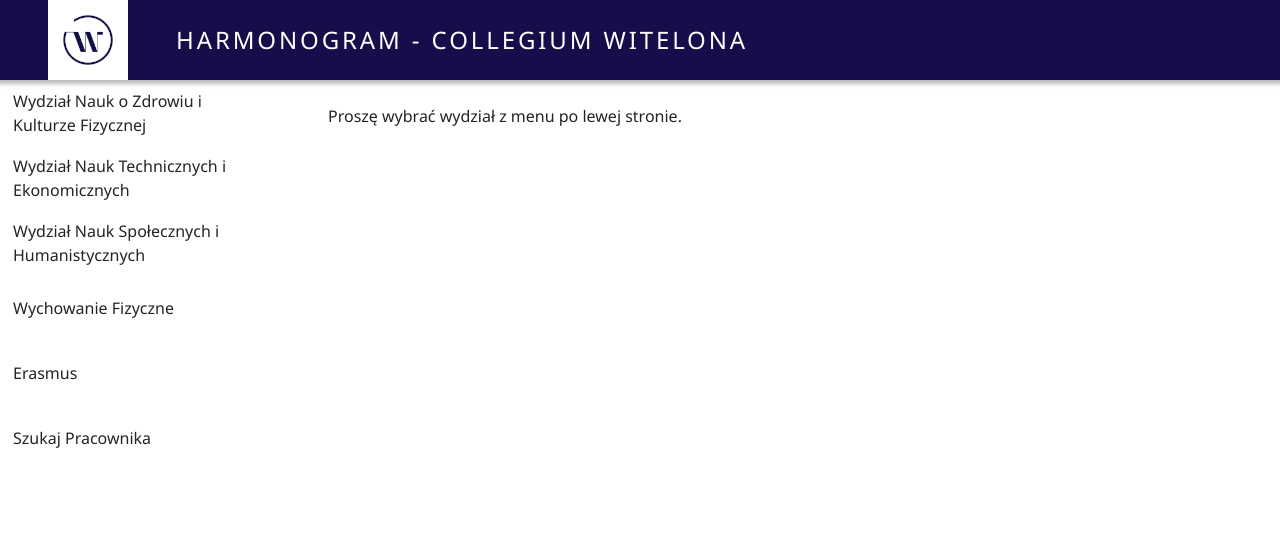
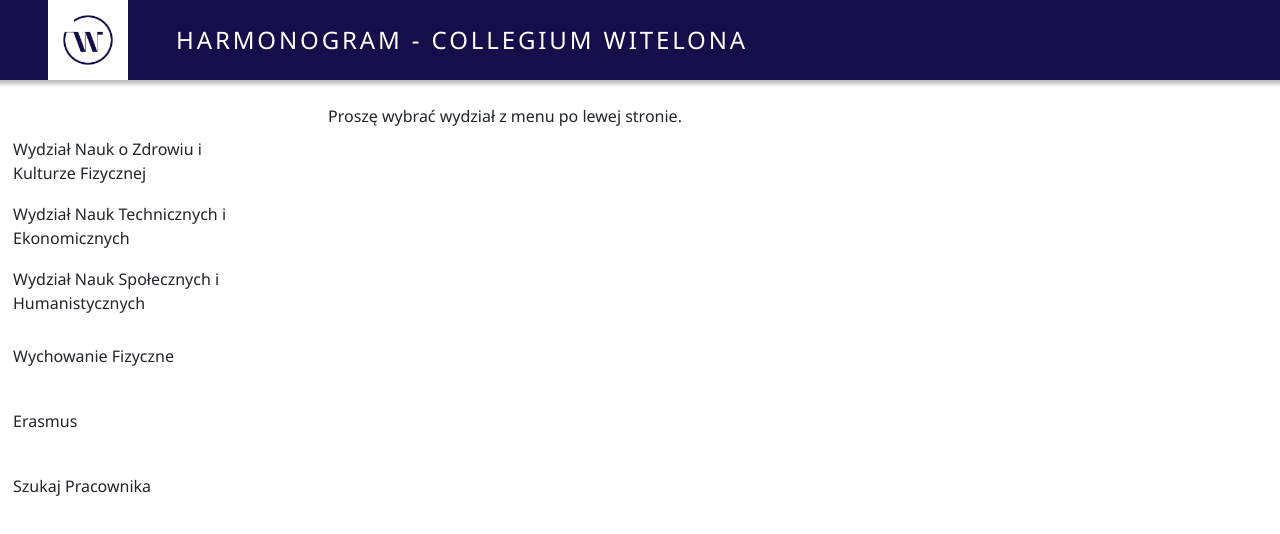
Before and after one commit to PiotrTekieli/Plan-Zajec-Web, a SvelteKit app: page / in a window 1280 px wide. Shown: the top 534 px of the page. Built offline with nearby package versions, Linux system fonts and the light colour scheme.

Commit message:
css fix 2

```diff
--- a/src/routes/+layout.svelte
+++ b/src/routes/+layout.svelte
@@ -37,6 +37,7 @@
         top: 5em;
         width: 280px;
         flex-shrink: 0;
+        min-height: 500px;
     }
 
     .sidebarContent {
@@ -52,6 +53,7 @@
         text-align: left;
         width: 100%;
         height: 65px;
+        border-radius: 0;
     }
 
     .button:hover {
```
